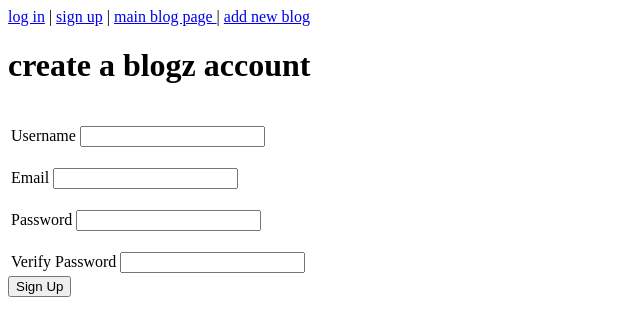
After one commit to erin-a/Blogz, a Flask app: page /signup in a window 1280 px wide. The commit adds this page. Shown: the top 336 px of the page, without its empty margins (0-640 px from the left). Run offline with Flask 2, Linux system fonts and the light colour scheme.

Commit message:
Create account pages verify for valid inputs

```diff
--- a/main.py
+++ b/main.py
@@ -25,6 +25,7 @@ class Blog(db.Model):
 class User(db.Model):
     id = db.Column(db.Integer, primary_key=True)
     username = db.Column(db.String(60))
+    email = db.Column(db.String(60))
     password = db.Column(db.String(16))
     blogs = db.relationship('Blog', backref='owner')
 
@@ -32,6 +33,84 @@ class User(db.Model):
         self.username = username
         self.password = password
         self.blogs = blogs
+
+# if there's time, ha! create a home/welcome page with a baby nav option
+
+@app.route('/signup')
+def sign_up_form():
+    return render_template('signup.html')
+
+@app.route('/signup', methods=['POST'])
+def validate_signup():
+    username = request.form['username']
+    password = request.form['password']
+    password_verify = request.form['verify']
+    email = request.form['email']
+    #username_verify = Blog.query.all(username)
+
+    username_error = ''
+    password_error = ''
+    password_verify_error = ''
+    email_error = ''
+
+    #create a test for if username is already used - needs to be unique
+    #if username != username_verify:
+    #    username_error = 'The username you entered already exists, please enter try a diffferent username.'
+
+    if len(username) <= 3 or len(username) >= 20:
+        username_error = "Username must be 3 to 20 characters in length."
+
+    if len(password) < 1:
+        password_error = "Please enter a password."
+    elif len(password) <= 3 and len(password) >= 20:
+        password_error = "Password must be 3 to 20 characters in length."
+
+    if password_verify != password:
+        password_verify_error = "Passwords do not match."
+
+    if len(email) < 1:
+        email_error = "Please enter your email."
+
+    if len(email) > 0:
+        if '@' not in email and '.' not in email:
+            email_error = "Please enter a valid email."
+
+    if not username_error and not password_error and not password_verify_error and not email_error:
+        return 'TEST thingamajig'
+        #render_template('welcome.html', username=username)
+    else:
+        return render_template('signup.html', username_error=username_error,
+        password_error=password_error,
+        password_verify_error=password_verify_error,
+        email_error=email_error)
+
+@app.route('/valid_sign_up')
+def valid_sign_up():
+    username = request.args.get('username')
+    return render_template('welcome.html', username=username)
+
+@app.route('/login', methods=['POST', 'GET'])
+def login():
+    if request.method == 'POST':
+        email = request.form['email']
+        password = request.form['password']
+        user = User.query.filter_by(email=email).first()
+
+        # create error for wrong password with valid user name
+        # create error for username not in database, redirect to /login with message that username doesn't exist
+        # test for if username is already in databse
+        # create a button for new users that directs to /signup page
+
+        if user and user.password == password:
+            session['email'] = email  # session (object) is a dictionary, so you can look in the session object (session dictionary) and see if they have been there before
+            flash("Logged in")
+            return redirect('/')
+        else:
+            flash('User password incorrect, or user does not exist', 'error')
+
+    return render_template('login.html')
+
+
 
 
 
@@ -55,7 +134,7 @@ def create_entry():
             title_error = "Titles must be less than 120 characters long."
 
         if len(body) < 1:
-            body_error = "Body of blog post is required. Because, Bloggidy."
+            body_error = "Body of blog post is required. Because, BLOGZ."
 
         if len(body) > 5000:
             body_error = "Chatty Kathy, wrap it up under 5000 characters. Please and thank, you."
@@ -78,10 +157,10 @@ def display_entries():
         # ask lucas - why is it: if (blog_id) and not blog_id == True
     if (blog_id):
         blog_entry = Blog.query.get(blog_id)
-        return render_template('singlepost.html', title = "Bloggidy", blog_entry=blog_entry)
+        return render_template('singlepost.html', title = "blogz", blog_entry=blog_entry)
     else:
         blog_entries = Blog.query.all()
-        return render_template('blog.html', title = "Bloggidy", blog_entries=blog_entries)
+        return render_template('blog.html', title = "blogz", blog_entries=blog_entries)
 
 if __name__ == '__main__':
     app.run()
--- a/templates/base.html
+++ b/templates/base.html
@@ -8,9 +8,11 @@
             }
         </style>
         <nav>
-                <a href="/blog">main blog page</a> |
-                <a href="/newpost">add new blog</a> |
-              </nav>
+            <a href="/login">log in</a> |
+            <a href="/signup">sign up</a> |
+            <a href="/blog">main blog page </a> |
+            <a href="/newpost">add new blog </a>
+        </nav>
     </head>
 <body>
 
--- a/templates/newpost.html
+++ b/templates/newpost.html
@@ -2,7 +2,7 @@
 
 {% block content %}
 
-    <h1>Create a New Blog Post</h1>
+    <h1>create a new blog post</h1>
     <form method='POST' action="/newpost" style="display:inline-block;"> <br>
         <label>
             Blog Title:
--- /dev/null
+++ b/templates/signup.html
@@ -0,0 +1,34 @@
+{% extends "base.html" %}
+
+{% block content %}
+<h1>create a blogz account</h1>
+<form action="/signup" method="post">
+    <table>
+        <tr>
+            <td><label for="username">Username</label>
+                <input name="username" value="{{ username }}">
+                <p class="error" style="display:inline-block;">{{username_error}}</p>
+            </td>
+        </tr>
+        <tr>
+            <td><label for="email">Email</label>
+                <input name="email" type="email" value="{{ email }}">
+                <p class="error" style="display:inline-block;">{{email_error}}</p>
+            </td>
+        </tr>
+        <tr>
+            <td><label for="password">Password</label>
+                <input name="password" type="password">
+                <p class="error" style="display:inline-block;">{{password_error}}</p>
+           </td>
+        </tr>
+        <tr>
+            <td><label for="verify">Verify Password</label>
+                <input name="verify" type="password">
+                <p class="error" style="display:inline-block;">{{password_verify_error}}</p>
+            </td>
+        </tr>
+    </table>
+    <input type="submit" value="Sign Up">
+</form>
+{% endblock %}
```
Also changed, not shown: templates/login.html (added, +23 -0 lines).
